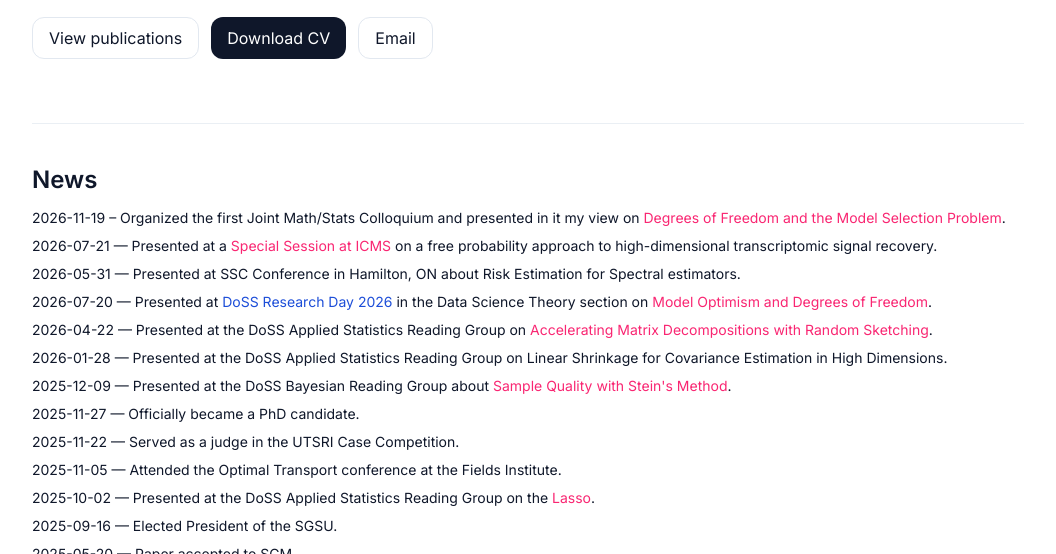
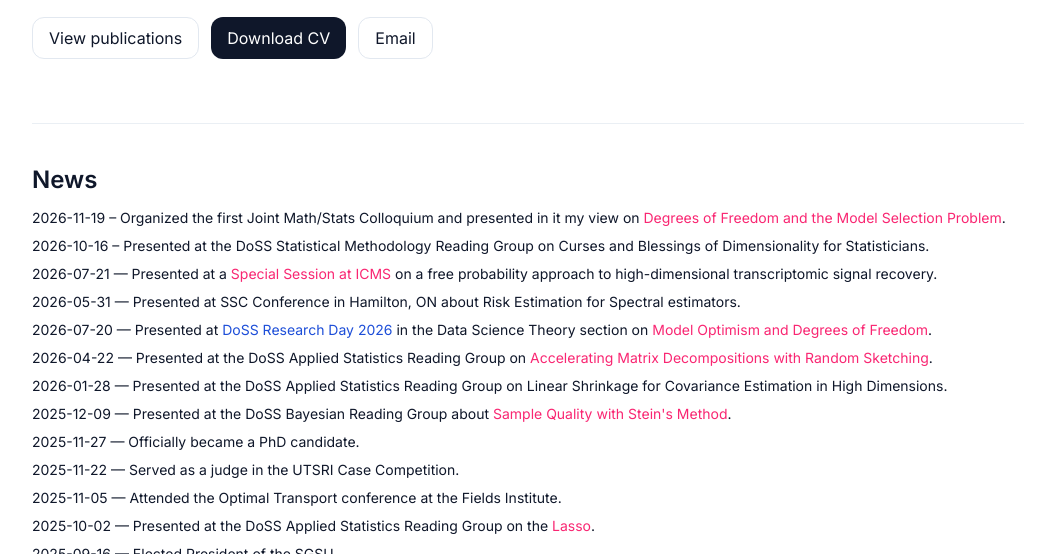
Before and after one commit to luis-sierra-muntane/luis-sierra-muntane.github.io, a plain HTML site: page index.html in a window 1280 px wide. Shown: the part 546-1100 px from the top of the page, without its empty margins (112-1168 px from the left). Drawn offline with nearby package versions, Linux system fonts and the light colour scheme.

Commit message:
Added SMRG Talks on news

```diff
--- a/index.html
+++ b/index.html
@@ -115,6 +115,7 @@
         <h2 class="text-2xl font-semibold">News</h2>
         <ul class="mt-3 space-y-2 text-sm">
           <li>2026-11-19 – Organized the first Joint Math/Stats Colloquium and presented in it my view on <a href="/assets/DFs_Math_Stats_Talk" class="special-link">Degrees of Freedom and the Model Selection Problem</a>.
+          <li>2026-10-16 – Presented at the DoSS Statistical Methodology Reading Group on <a href="/assets/SMRG_High_dims.pdf">Curses and Blessings of Dimensionality for Statisticians</a>.
           <li>2026-07-21 — Presented at a <a href="https://sites.google.com/view/bio-apps-of-comp-alg-icms-26/" class="special-link">Special Session at ICMS</a> on a free probability approach to high-dimensional transcriptomic signal recovery.</li>
           <li>2026-05-31 — Presented at SSC Conference in Hamilton, ON about Risk Estimation for Spectral estimators.</li>
           <li>2026-07-20 — Presented at <a href="https://sgsu-uoft.github.io/ResearchDay2026/">DoSS Research Day 2026</a> in the Data Science Theory section on <a href="/assets/Research_Day_2026_Talk.pdf", class="special-link">Model Optimism and Degrees of Freedom</a>.</li>
```
Also changed, not shown: 2 other files.
